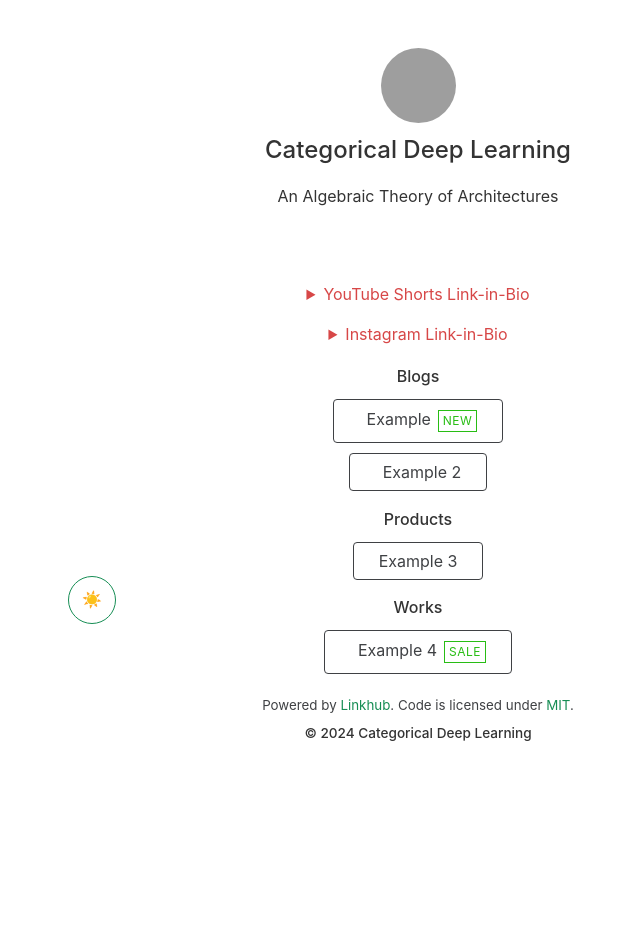
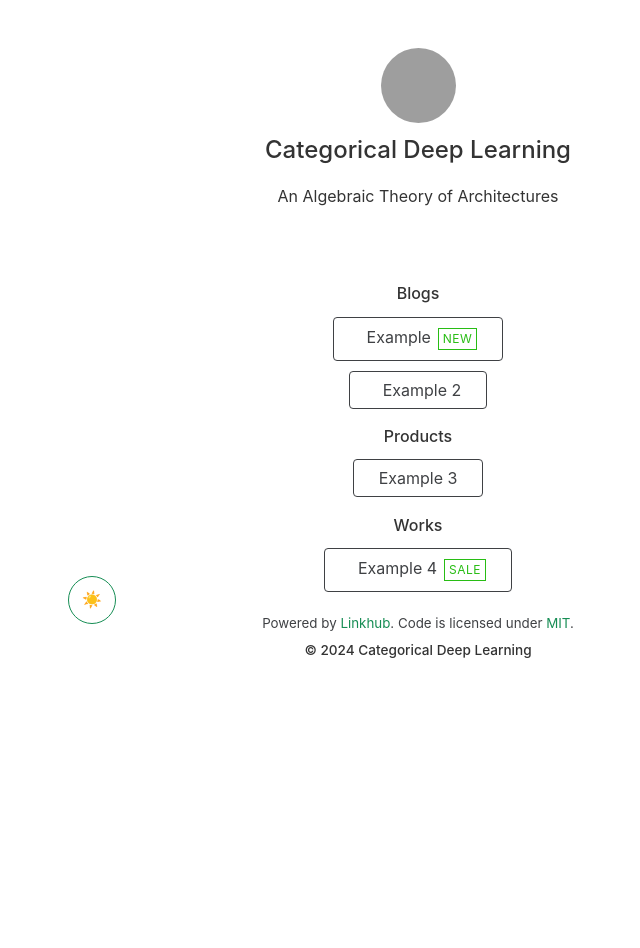
Before and after one commit to categoricaldl/categoricaldl.github.io, a Jekyll site: the page built from index.html, in a window 1280 px wide. Shown: the whole page, without its empty margins (222-862 px from the left). Built offline with Jekyll 4.4.1, drawn with Linux system fonts in a browser that asks for light colours; nearby versions of some CDN libraries; grey boxes are pictures that could not be loaded.

Commit message:
Update default.html

```diff
--- a/_layouts/default.html
+++ b/_layouts/default.html
@@ -46,9 +46,6 @@
         <!-- Social Media Links -->
         {% include social.html %}
 
-        <!-- Insta/TikTok/YouTube Link-in-bio -->
-        {% include bio.html %}
-
         <!-- Link Buttons -->
         {% include links.html %}
 
```
